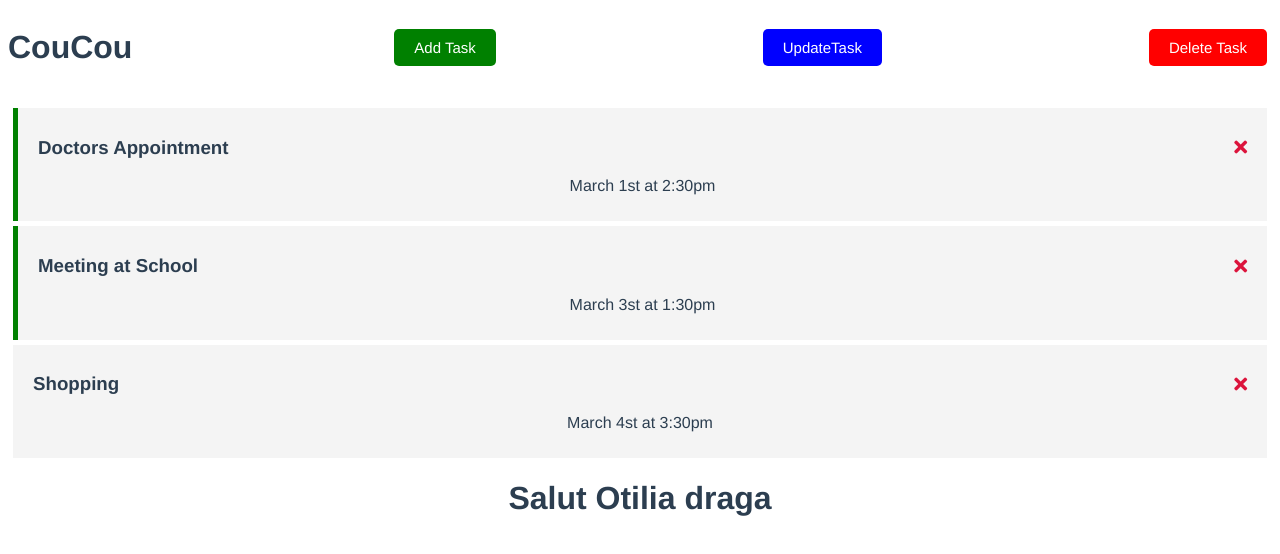
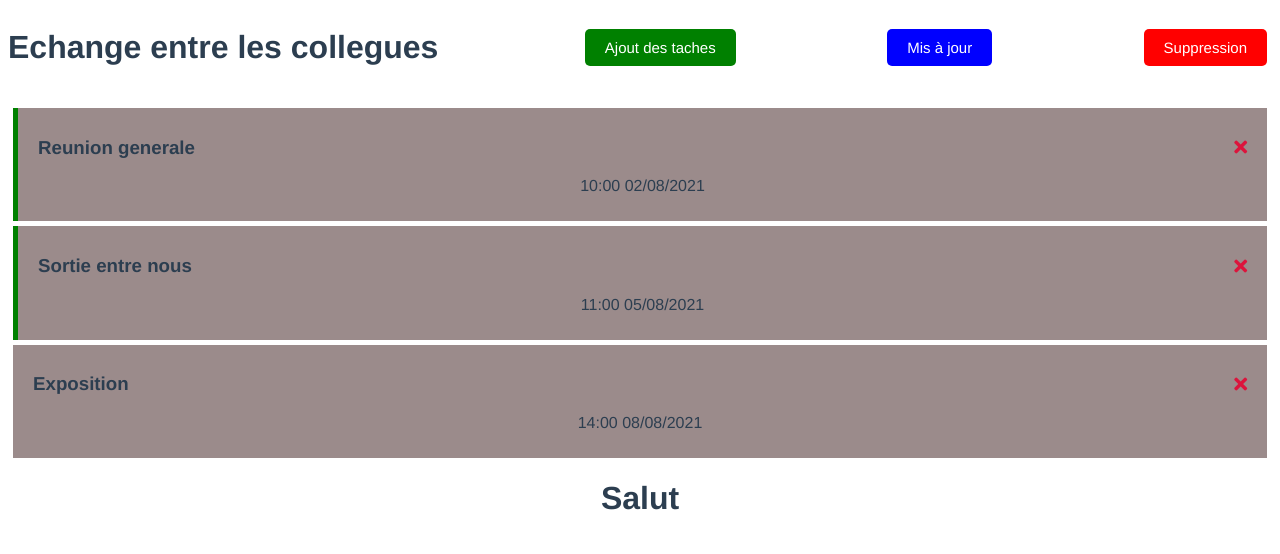
Before and after one commit to inabernic/BernicIna_7_09072021, a Vue app in the folder frontend/: page / in a window 1280 px wide. Shown: the top 554 px of the page. Built offline with nearby package versions, Linux system fonts and the light colour scheme.

Commit message:
rendre fonctionnel ajout des taches

```diff
--- a/frontend/src/App.vue
+++ b/frontend/src/App.vue
@@ -1,29 +1,48 @@
 <template>
 <div class="container">
-  <HomeLink  title="CouCou"/>
-  <Tasks @toggle-reminder="toggleReminder" @delete-task="deleteTask" :tasks="tasks" />
-  <h1>Salut Otilia draga</h1>
+    <HomeLink
+      @toggle-add-task="toggleAddTask"
+      title="Echange entre les collegues"
+      :showAddTask="showAddTask"/>
+      <div v-show="showAddTask">
+    <AddTask
+       @add-task="addTask"/>
+      </div>
+     <Tasks
+       @toggle-reminder="toggleReminder"
+        @delete-task="deleteTask"
+        :tasks="tasks" />
+    <h1>Salut </h1>
 </div>
 </template>
 
 <script>
 import HomeLink from './components/HomeLink'
 import Tasks from './components/Tasks'
+import AddTask from './components/AddTask'
 
 export default {
   name: 'App',
   components: {
     HomeLink,
-    Tasks
+    Tasks,
+    AddTask
   },
   data(){
     return{
       tasks:[],
+      showAddTask: false,
     }
   },
   methods: {
+    toggleAddTask() {
+      this.showAddTask = !this.showAddTask
+    },
+    addTask(task) {
+      this.tasks = [...this.tasks, task]
+    },
     deleteTask(id) {
-      if(confirm('Vous etes sure?')) {
+      if(confirm('Confirmz vous la suppression ?')) {
       this.tasks = this.tasks.filter((task) => task.id !== id )
       }
     },
@@ -35,20 +54,20 @@ export default {
     this.tasks = [
       {
         id: 1,
-        text: 'Doctors Appointment',
-        day: 'March 1st at 2:30pm',
+        text: 'Reunion generale',
+        day: '10:00 02/08/2021',
         reminder: true,
       },
        {
         id: 2,
-        text: 'Meeting at School',
-        day: 'March 3st at 1:30pm',
+        text: 'Sortie entre nous',
+        day: '11:00 05/08/2021',
         reminder: true,
       },
        {
         id: 3,
-        text: 'Shopping',
-        day: 'March 4st at 3:30pm',
+        text: 'Exposition',
+        day: '14:00 08/08/2021',
         reminder: false,
       }
     ]
--- /dev/null
+++ b/frontend/src/components/AddTask.vue
@@ -0,0 +1,96 @@
+<template>
+    <form @submit="onSubmit" class="add-form">
+        <div class="form-control">
+            <label>Task</label>
+            <input type="text" v-model="text" name="text"
+            placeholder="Add Task"/>
+        </div>
+    <!--   {{ text }}  // pour voir en meme temp qu'on ecrit-->
+        <div class="form-control">
+            <label>Day & Time</label>
+              <input type="text" v-model="day"  name="day"
+            placeholder="Add DAy & Time"/>
+        </div>
+
+        <div class="form-control form-control-check">
+                    <label>Set Reminder</label>
+                    <input type="checkbox" v-model="reminder"  name="reminder"/>
+        </div>
+
+        <input type="submit" value="Sauvegarder la tache " class="btn btn-block" />
+    </form>
+</template>
+
+<script>
+export default {
+   name: 'AddTask',
+   data(){
+       return{
+           text: '',
+           day: '',
+           reminder: false
+       }
+   },
+   methods:{
+    onSubmit(e) {
+        e.preventDefault()
+
+        if(!this.text){
+            alert('Ajoutez une tache')
+            return
+        }
+
+        const newTask = {
+            id: Math.floor(Math.random() * 100000),
+            text: this.text,
+            day: this.day,
+            reminder: this.reminder
+        }
+
+         console.log(newTask);
+        this.$emit('add-task', newTask)
+
+        this.text =  ''
+        this.day =  ''
+        this.reminder =  false
+    }
+   }
+}
+</script>
+
+<style scoped>
+.add-form{
+    margin-bottom: 40px;
+}
+
+.form-control{
+    margin: 20px 0;
+}
+
+.form-control label{
+    display: block;
+}
+
+.form-control input{
+    width: 100%;
+    height: 40px;
+    margin: 5px;
+    padding: 3px 7px;
+    font-size: 17px;
+}
+
+.form-control-check{
+    display: flex;
+    align-items: center;
+    justify-content: space-between;
+}
+
+.form-control-check label{
+    flex: 1;
+}
+
+.form-control-check input{
+    flex: 2;
+    height: 20px;
+}
+</style>
--- a/frontend/src/components/Button.vue
+++ b/frontend/src/components/Button.vue
@@ -11,8 +11,9 @@ export default {
     },
     methods:{
         onClick(){
-            console.log('click')
-        }
-    }
+            /* console.log('click') */
+            this.$emit('toggle-add-task')
+        },
+    },
 }
 </script>
--- a/frontend/src/components/HomeLink.vue
+++ b/frontend/src/components/HomeLink.vue
@@ -2,9 +2,10 @@
 <template>
 <header>
 	<h1>{{ title }}</h1>
-	<Button text="Add Task" color="green"/>
-    <Button text="UpdateTask" color="blue"/>
-	<Button text="Delete Task" color="red"/>
+	<Button @toggle-add-task="$emit('toggle-add-task')"
+	:text="showAddTask ? 'Fermé' : 'Ajout des taches'" color="green"/>
+    <Button text="Mis à jour" color="blue"/>
+	<Button text="Suppression" color="red"/>
 	</header>
 </template>
 
@@ -15,6 +16,7 @@ export default {
 	name: 'HomeLink',
 	props: {
 		title: String,
+		showAddTask: Boolean
 		},
 		components:{
 			Button,
--- a/frontend/src/components/Task.vue
+++ b/frontend/src/components/Task.vue
@@ -1,5 +1,6 @@
 <template>
-    <div @dbclick="$emit('toggle-reminder', task.id)" :class="[task.reminder ? 'reminder' : '', 'task']">
+    <div @dblclick="$emit('toggle-reminder', task.id)"
+    :class="[task.reminder ? 'reminder' : '', 'task']">
         <h3>{{ task.text }}
             <i @click="$emit('delete-task', task.id)" class="fas fa-times"></i>
         </h3>
@@ -22,7 +23,7 @@
      }
 
      .task{
-         background: #f4f4f4;
+         background: #9b8b8b;
          margin: 5px;
          padding: 10px 20px;
          cursor: pointer;
```
Also changed, not shown: 1 other file (tests, documents, lock files or other folders).
